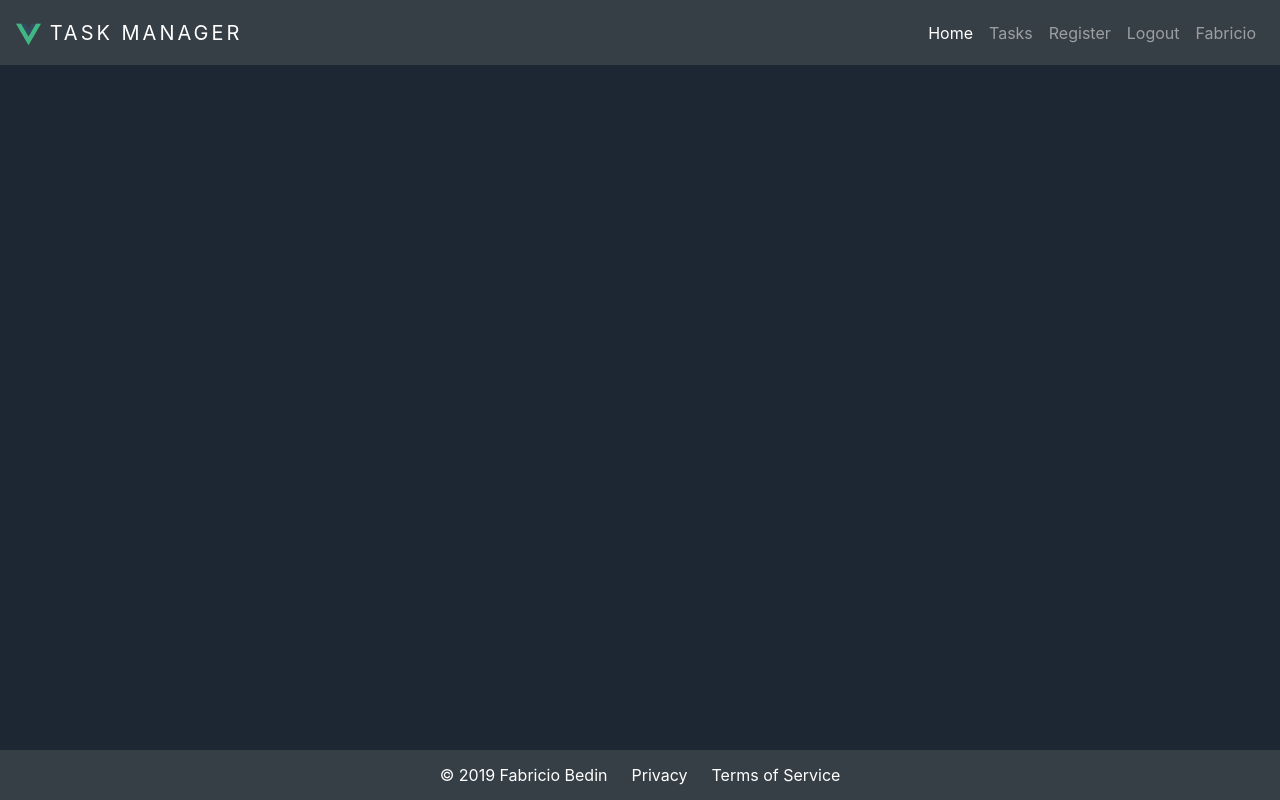
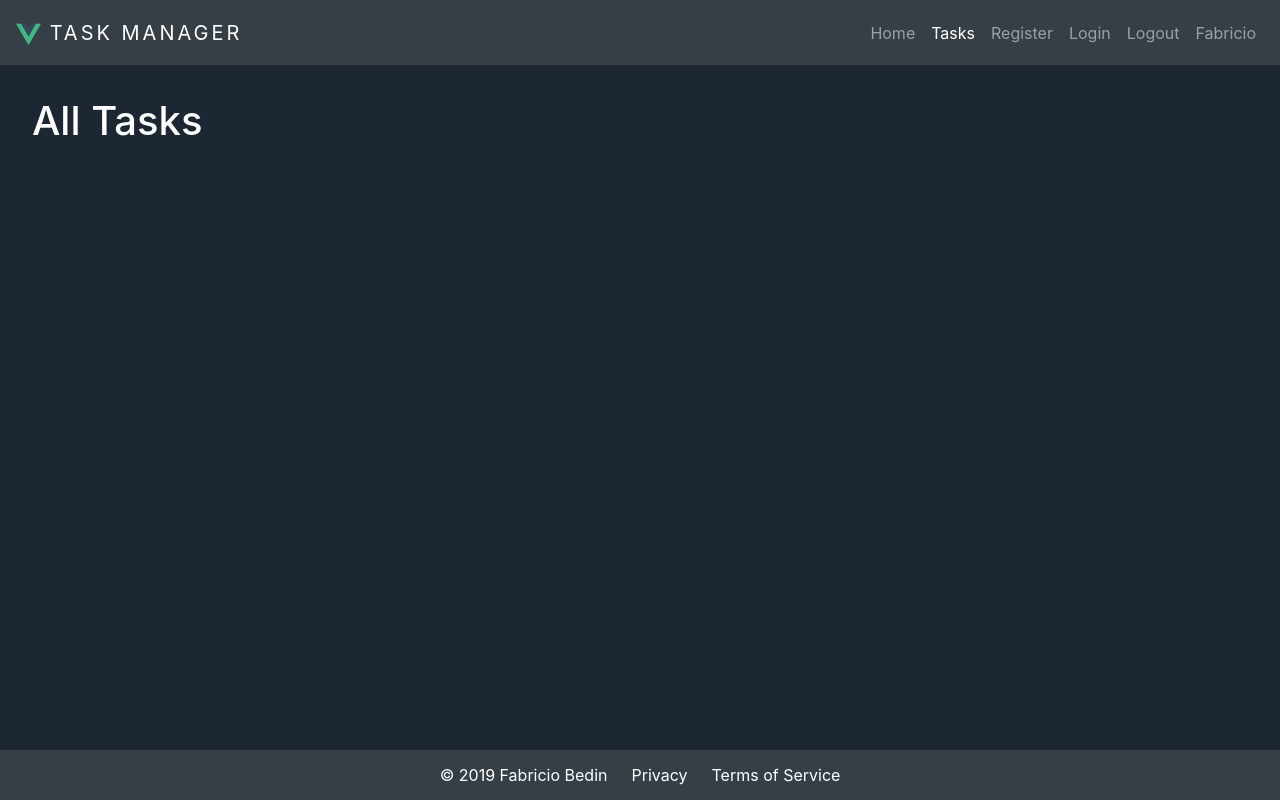
Before and after one commit to fabriciobedin/mevn-todo-list, a Vue app: page /tasks in a window 1280 px wide. Built offline with nearby package versions, Linux system fonts and the light colour scheme.

Commit message:
routes working

```diff
--- a/src/components/Navbar.vue
+++ b/src/components/Navbar.vue
@@ -1,10 +1,10 @@
 <template>
   <header>
     <nav class="navbar navbar-expand-md navbar-dark fixed-top custom-bg-dark">
-      <a class="navbar-brand" href="#">
+      <router-link to="/" class="navbar-brand">
         <img style="max-height:25px;" src="../assets/logo.png">
         Task Manager
-      </a>
+      </router-link>
       <button
         class="navbar-toggler"
         type="button"
@@ -18,17 +18,20 @@
       </button>
       <div class="collapse navbar-collapse" id="navbarCollapse">
         <ul class="navbar-nav ml-auto">
-          <li class="nav-item active">
-            <a class="nav-link" href="#">Home</a>
+          <li class="nav-item">
+            <router-link to="/" class="nav-link" exact>Home</router-link>
           </li>
           <li class="nav-item">
-            <a class="nav-link" href="#">Tasks</a>
+            <router-link to="/tasks" class="nav-link">Tasks</router-link>
           </li>
           <li class="nav-item">
-            <a class="nav-link" href="#">Register</a>
+            <router-link to="/register" class="nav-link">Register</router-link>
           </li>
           <li class="nav-item">
-            <a class="nav-link" href="#">Logout</a>
+            <router-link to="/login" class="nav-link">Login</router-link>
+          </li>
+          <li class="nav-item">
+            <router-link to="/logout" class="nav-link">Logout</router-link>
           </li>
           <li class="nav-item">
             <a class="nav-link" href="#">Fabricio</a>
--- a/src/router.js
+++ b/src/router.js
@@ -1,25 +1,53 @@
-import Vue from 'vue'
-import Router from 'vue-router'
-import Home from './views/Home.vue'
+import Vue from "vue";
+import Router from "vue-router";
+import Home from "./views/Home.vue";
+import Login from "./views/authentication/Login.vue";
+import Register from "./views/authentication/Register.vue";
+import TasksAll from "./views/tasks/TasksAll.vue";
+import TasksCreate from "./views/tasks/TasksCreate.vue";
+import TasksEdit from "./views/tasks/TasksEdit.vue";
 
-Vue.use(Router)
+Vue.use(Router);
 
 export default new Router({
-  mode: 'history',
+  mode: "history",
   base: process.env.BASE_URL,
   routes: [
     {
-      path: '/',
-      name: 'home',
+      path: "/",
+      name: "home",
       component: Home
     },
     {
-      path: '/about',
-      name: 'about',
-      // route level code-splitting
-      // this generates a separate chunk (about.[hash].js) for this route
-      // which is lazy-loaded when the route is visited.
-      component: () => import(/* webpackChunkName: "about" */ './views/About.vue')
+      path: "/tasks",
+      name: "tasks-all",
+      component: TasksAll
+    },
+    {
+      path: "/tasks/new",
+      name: "tasks-create",
+      component: TasksCreate
+    },
+    {
+      path: "/tasks/:id",
+      name: "tasks-edit",
+      component: TasksEdit
+    },
+    {
+      path: "/register",
+      name: "register",
+      component: Register
+    },
+    {
+      path: "/login",
+      name: "login",
+      component: Login
+    },
+    {
+      path: "*",
+      redirect: "/"
     }
-  ]
-})
+  ],
+  linkActiveClass: "active",
+  mode: "history"
+});
--- /dev/null
+++ b/src/views/authentication/Login.vue
@@ -0,0 +1,3 @@
+<template>
+  <h1>Login</h1>
+</template>
--- /dev/null
+++ b/src/views/authentication/Register.vue
@@ -0,0 +1,3 @@
+<template>
+  <h1>Register</h1>
+</template>
--- /dev/null
+++ b/src/views/tasks/TasksAll.vue
@@ -0,0 +1,3 @@
+<template>
+  <h1>All Tasks</h1>
+</template>
--- /dev/null
+++ b/src/views/tasks/TasksCreate.vue
@@ -0,0 +1,3 @@
+<template>
+  <h1>Create Task</h1>
+</template>
--- /dev/null
+++ b/src/views/tasks/TasksEdit.vue
@@ -0,0 +1,3 @@
+<template>
+  <h1>Edit Task</h1>
+</template>
```
